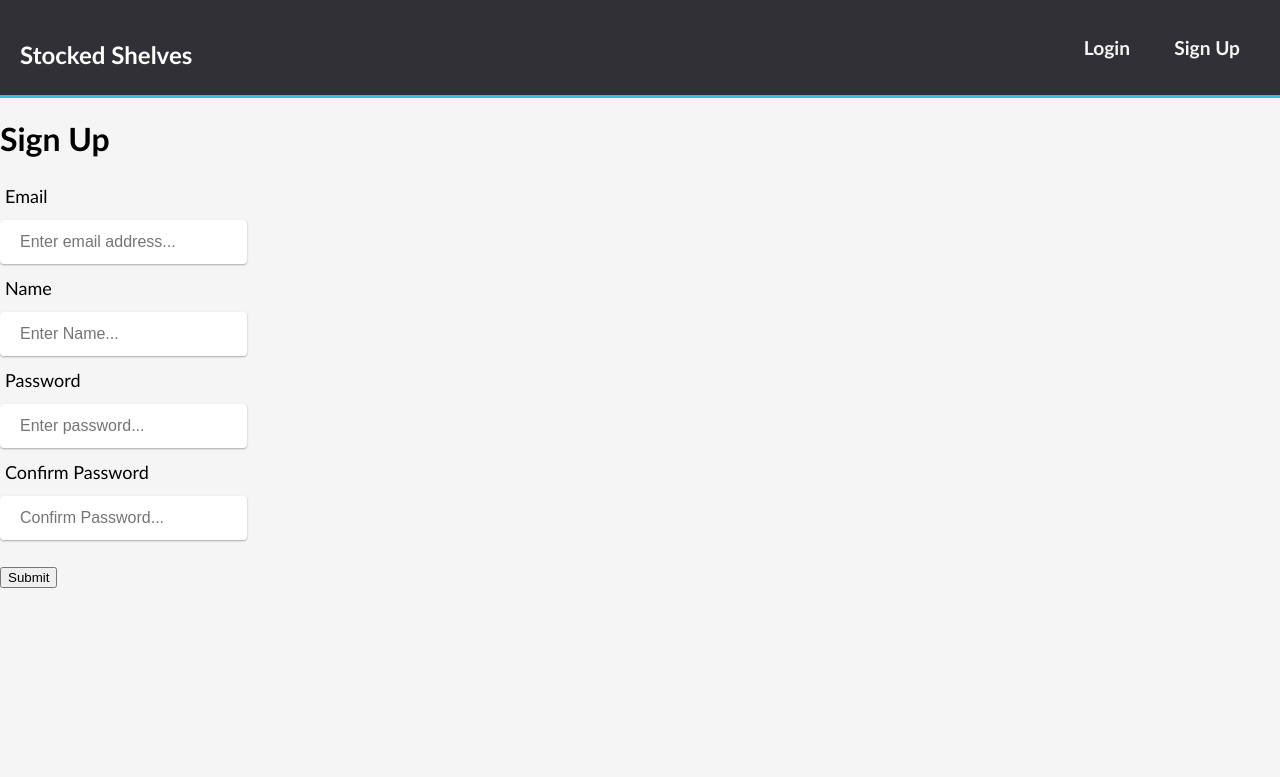
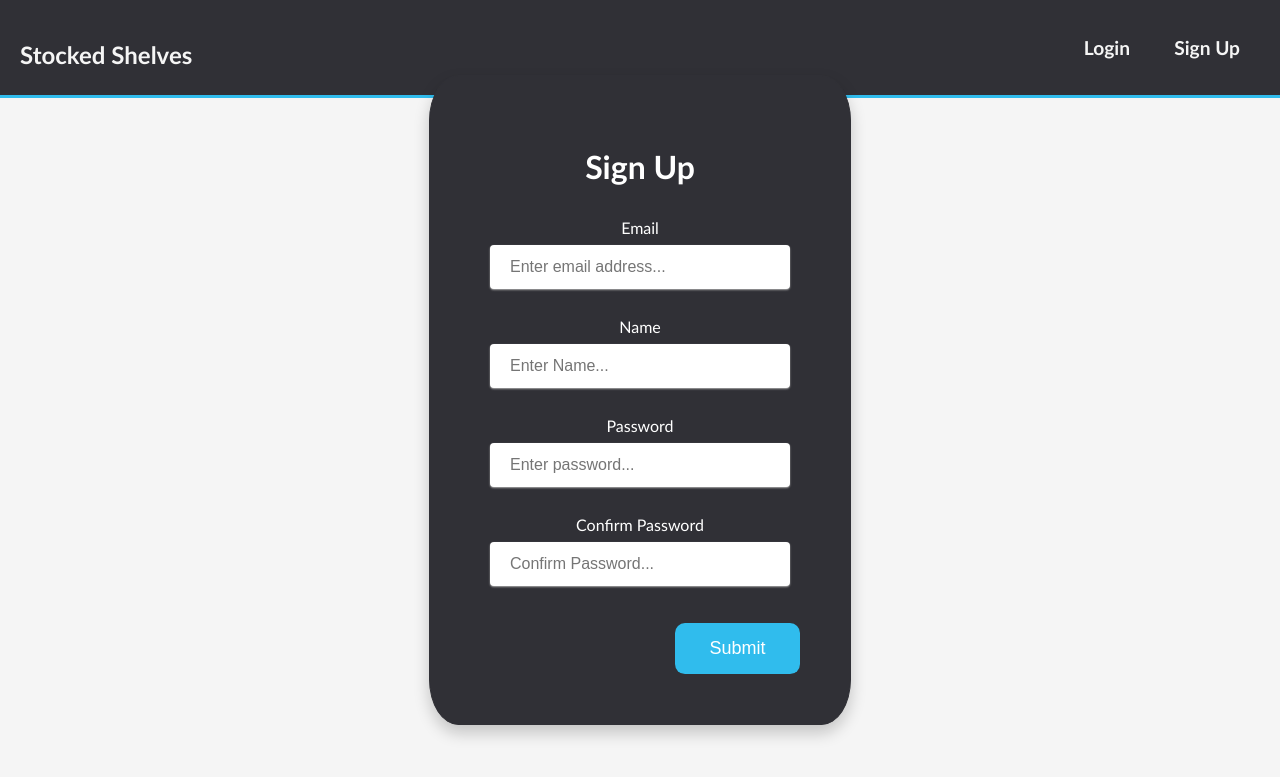
Before and after one commit to sudoaptwhyupdate/KitchenDatabseWebsite, a Flask app: page /sign_up in a window 1280 px wide. Shown: the top 777 px of the page. Run offline with Flask 2, Linux system fonts and the light colour scheme; some libraries are stand-ins or nearby versions.

Commit message:
fixed sign_up and more css

```diff
--- a/website/static/styles/style.css
+++ b/website/static/styles/style.css
@@ -99,33 +99,24 @@ nav a {
 /* start form page CSS */
 
 .form-container {
-  position: fixed;
-  width: 340px;
-  height: 280px;
+  position: absolute;
+  left: 50%;
   top: 50%;
-  left: 50%;
-  margin-top: -140px;
-  margin-left: -170px;
+  transform: translate(-50%, -50%);
+  width: 25%;
+  text-align: center;
+  border-radius: 7%;
+  padding: 50px;
   border: 1px solid #303036;
-  border-radius: 7%;
-  text-align: center;
+  box-shadow: 0 8px 16px 0 rgba(0,0,0,0.2);
+  background-color: #303036;
+  color: white;
 }
 
-form {
-  margin: 0 auto;
-  margin-top: 20px;
+.form-group {
+  padding: 10px;
 }
 
-.form_group {
-  text-align: left;
-}
-
-.form-group label {
-  text-align: left;
-  display: block;
-  font-size: large;
-  padding: 5px;
-}
 
 .form-group input {
   padding: 13px 20px;
@@ -135,6 +126,33 @@ form {
   border-radius: 4px;
   box-shadow:0 1px 2px #aaa;
   border: none;
+  width: 100%;
 }
 
+.submit_button {
+  display: block;
+  margin: auto;
+  font-size: large;
+  padding: 15px;
+  border-radius: 10px;
+  border: none;
+  width: 125px;
+  background-color: #30BCED;
+  color: white;
+  text-align: center;
+  float: right;
+}
+
+.submit_button:hover {
+  box-shadow: 0 10px 20px 0 rgba(0,0,0,0.2);
+  transition: .2;
+}
+
+.form-container p {
+  text-align: left;
+  float: left;
+  color: #30BCED;
+}
+
+
 /* End form page CSS */
--- a/website/templates/base.html
+++ b/website/templates/base.html
@@ -20,7 +20,7 @@
         <!--Nothing-->
       {% endif %}
 
-      <h1 id="site_header">Stocked <span class="highlight">Shelves</span></h1>
+      <h1 id="site_header"><a href="/">Stocked Shelves</a></h1>
 
       <ul>
         {% if user.is_authenticated %}
--- a/website/templates/login.html
+++ b/website/templates/login.html
@@ -8,7 +8,6 @@
   <form method="POST">
     <h1>Login</h1>
     <div class="form-group">
-      <label>Username: </label>
       <input type="email"
              class="form-control"
              id="email"
@@ -16,7 +15,6 @@
              placeholder="Enter email address...">
     </div>
     <div class="form-group">
-      <label>Password: </label>
       <input type="password"
              class="form-control"
              id="password"
@@ -25,6 +23,7 @@
     </div>
     <br>
     <button type="submit" class="submit_button">Submit</button>
+    <p>Create an account...</p>
   </form>
 </div>
 
--- a/website/templates/sign_up.html
+++ b/website/templates/sign_up.html
@@ -3,6 +3,8 @@
 {% block title %}Sign Up{% endblock %}
 
 {% block content %}
+
+<div class="form-container">
 <h1>Sign Up</h1>
 <form method="POST">
   <div class="form-group">
@@ -42,5 +44,5 @@
     <button type="submit" class="submit_button">Submit</button>
   </div>
 </form>
-
+</div>
 {% endblock %}
```
